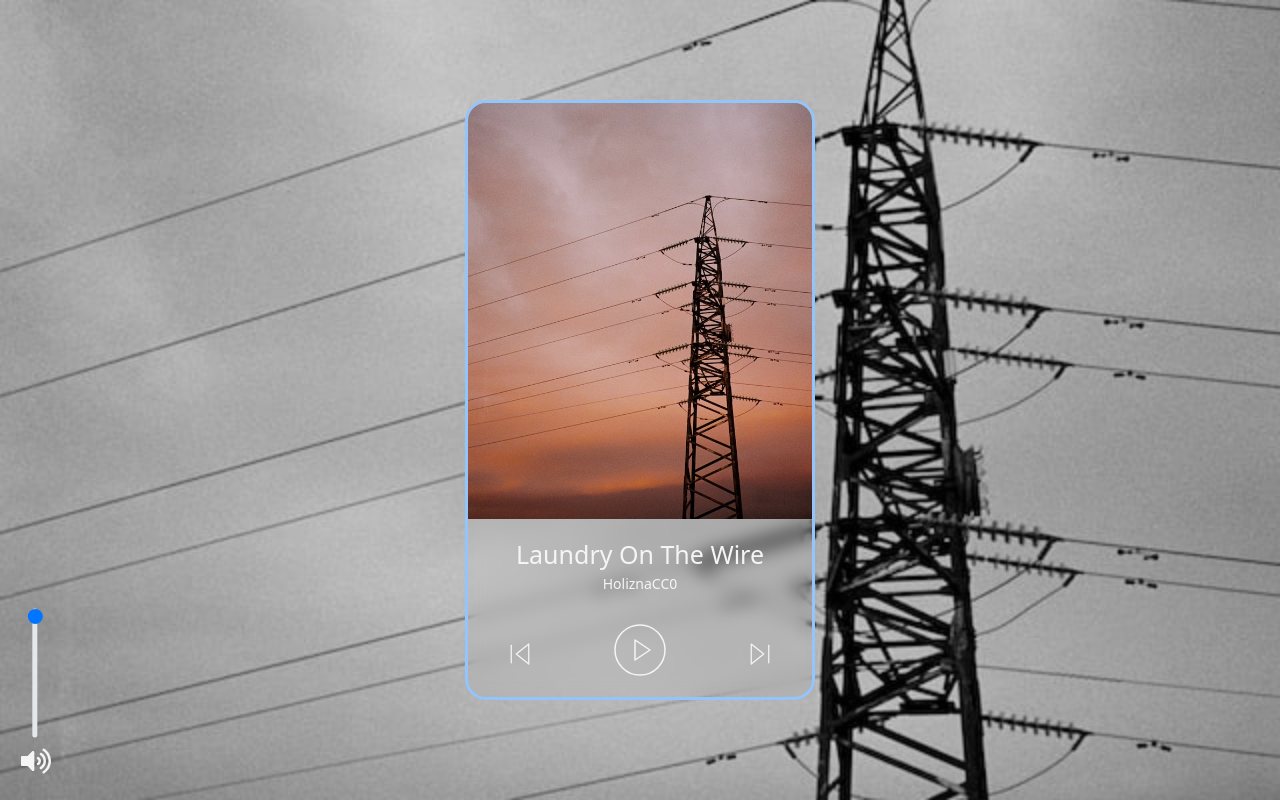
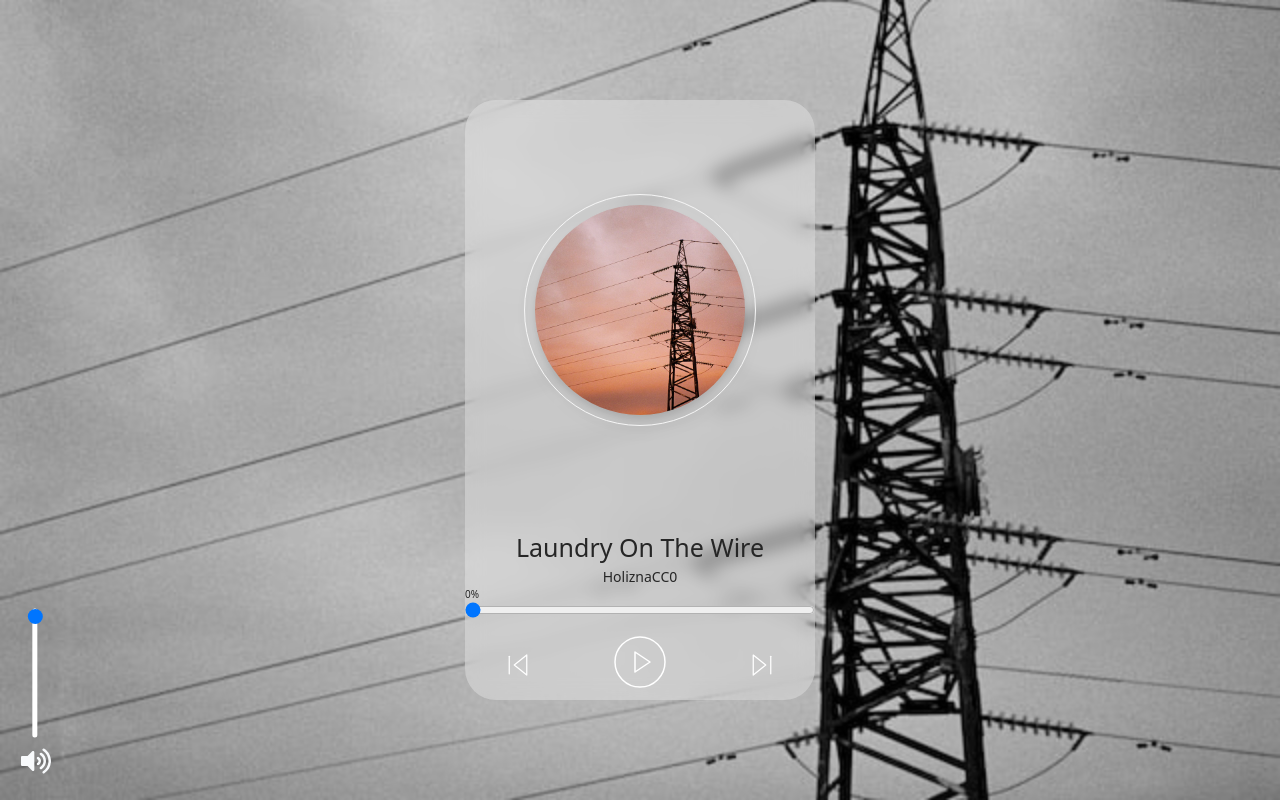
Before and after one commit to Delanoor/MiniPlayer, a Next.js app: page / in a window 1280 px wide. Built offline with nearby package versions, Linux system fonts and the light colour scheme.

Commit message:
add trackprogress

```diff
--- a/components/AudioPlayer.js
+++ b/components/AudioPlayer.js
@@ -17,15 +17,24 @@ function AudioPlayer({ tracks }) {
   const constraintRef = useRef();
 
   const audioRef = useRef();
+  const [trackDuration, setTrackDuration] = useState(null);
+  const [trackProgress, setTrackProgress] = useState(0);
+  const trackProgressPercentageRef = useRef();
+  const currentTrackPercentage = trackDuration
+    ? (trackProgress / trackDuration) * 100
+    : "0%";
+
   const [mute, setMute] = useState(false);
 
-  const audioLoaded = useRef(false);
-  // console.log(
-  //   "🚀 ~ file: AudioPlayer.js ~ line 30 ~ AudioPlayer ~ audioLoaded",
-  //   audioLoaded.current.volume
-  // );
+  const [volume, setVolume] = useState(100);
 
-  const [volume, setVolume] = useState(100);
+  const startTimer = () => {
+    clearInterval(trackProgressPercentageRef.current);
+
+    trackProgressPercentageRef.current = setInterval(() => {
+      setTrackProgress(audioRef.current.currentTime);
+    }, [1000]);
+  };
 
   const handleSkipBack = () => {
     if (trackIndex - 1 < 0) {
@@ -56,8 +65,16 @@ function AudioPlayer({ tracks }) {
     setMute((mute) => !mute);
   };
 
+  const handleTrackProgress = (val) => {
+    audioRef.current.currentTime = val;
+    setTrackProgress(audioRef.current.currentTime);
+  };
+
   useEffect(() => {
     audioRef.current = new Audio(track.audioSrc);
+    audioRef.current.addEventListener("loadeddata", () => {
+      setTrackDuration(audioRef.current.duration);
+    });
 
     // keyboard events
 
@@ -89,6 +106,7 @@ function AudioPlayer({ tracks }) {
     if (isPlaying) {
       setIsPlaying(true);
       audioRef.current.play();
+      startTimer();
     } else {
       setIsPlaying(false);
     }
@@ -97,18 +115,23 @@ function AudioPlayer({ tracks }) {
   useEffect(() => {
     if (isPlaying) {
       audioRef.current.play();
+      startTimer();
     } else {
       audioRef.current.pause();
     }
   }, [isPlaying]);
 
   return (
-    <div className="relative w-full h-full flex justify-center items-center overflow-hidden">
+    <div className="relative w-full h-full flex justify-center items-center overflow-hidden text-neutral-800">
       <div
         ref={constraintRef}
-        className="w-full h-full absolute z-10 bg-cover bg-center grayscale
+        className={`${
+          isPlaying
+            ? "bg-gradient-to-br from-indigo-500 via-purple-400 to-pink-500 animate-[rotateColor_20s_alternate_infinite]"
+            : "grayscale"
+        } w-full h-full absolute z-10 bg-cover bg-center
 
-         "
+        `}
         style={{
           backgroundImage: `url(${track.imageUrl})`,
         }}
@@ -132,14 +155,15 @@ function AudioPlayer({ tracks }) {
                 type="range"
                 step={1}
                 min={0}
+                value={volume}
                 defaultValue={100}
                 onChange={(e) => handleVolumeChange(e.target.value)}
-                className="translate-x-[-23%] translate-y-[-10%] rotate-[-90deg] appearance-none rounded-xl h-2 bg-gray-200 cursor-pointer"
+                className="translate-x-[-23%] translate-y-[-10%] rotate-[-90deg] appearance-none rounded-xl h-2 bg-white-200 cursor-pointer"
               />
             </div>
             <div className="left-[0%] bottom-[3%] absolute">
               <FaVolumeUp
-                className="w-[3em] h-[3em] translate-x-[70%] cursor-pointer"
+                className="w-[3em] h-[3em] translate-x-[70%] cursor-pointer fill-slate-50"
                 onClick={handleMute}
               />
             </div>
@@ -151,31 +175,50 @@ function AudioPlayer({ tracks }) {
       <motion.div
         drag
         dragConstraints={constraintRef}
-        className="z-50 flex flex-col w-[35vw] max-w-[35rem] min-w-[25rem] h-[10rem] md:h-full max-h-[60rem] min-h-[40rem]
-      rounded-[2.1rem] overflow-clip
-      bg-transparent
-      border-[0.3em]
-      border-blue-300
+        className="z-50 flex flex-col w-[35vw] max-w-[35rem] min-w-[25rem] h-[15rem] md:h-full max-h-[60rem] min-h-[40rem]
+      rounded-[3.1rem] overflow-clip
+      bg-white/30
+      backdrop-filter
       backdrop-blur-[9px]
       hover:cursor-grab
       active:cursor-grabbing
-
       "
       >
-        <div
-          className="w-full h-[70%] overflow-hidden bg-cover bg-center brightness-90"
-          style={{ backgroundImage: `url(${track.imageUrl})` }}
-        ></div>
-        <div className="text-[0.7rem] md:text-[1rem] flex flex-1 flex-col justify-around mt-3 ">
+        <div className="flex w-full h-[70%] justify-center items-center overflow-hidden ">
+          {/* image */}
+          <div
+            className="w-[60%] aspect-square bg-cover bg-center rounded-[50%] drop-shadow-lg outline outline-neutral-100 outline-offset-[1em] outline-[0.13em]"
+            style={{
+              backgroundImage: `url(${track.imageUrl})`,
+            }}
+          />
+        </div>
+
+        {/* card body */}
+        <div className="text-[0.7rem] md:text-[1rem] flex flex-1 flex-col justify-around mt-3 bg-opacity-50">
           <div>
             <div className="text-[2.5em] text-center">{track.title}</div>
             <div className="text-[1.4em] text-center font-light">
               {track.artist}
             </div>
+
+            {/* trackProgress */}
+            <div className="w-full">
+              {currentTrackPercentage}
+              <input
+                type="range"
+                step="1"
+                min="0"
+                value={trackProgress}
+                max={trackDuration ? trackDuration : `${trackDuration}`}
+                onChange={(e) => handleTrackProgress(e.target.value)}
+                className="w-full"
+              />
+            </div>
           </div>
 
           {/* Controls */}
-          <div className="flex flex-row justify-around mt-3">
+          <div className="flex flex-row justify-around mt-3 text-white">
             <div className="flex items-center">
               <FiSkipBack
                 className="w-[3em] h-[3em] hover:cursor-pointer stroke-1 hover:stroke-2"
--- a/styles/globals.css
+++ b/styles/globals.css
@@ -4,7 +4,7 @@
 
 @layer base {
   body {
-    @apply bg-[#323232] text-neutral-100;
+    @apply text-neutral-100;
   }
 }
 
--- a/tailwind.config.js
+++ b/tailwind.config.js
@@ -8,7 +8,14 @@ module.exports = {
     fontSize: {
       base: "1.6rem",
     },
-    extend: {},
+    extend: {
+      keyframes: {
+        rotateColor: {
+          from: { filter: "hue-rotate(0deg)" },
+          to: { filter: "hue-rotate(360deg)" },
+        },
+      },
+    },
   },
   plugins: [],
 };
```
